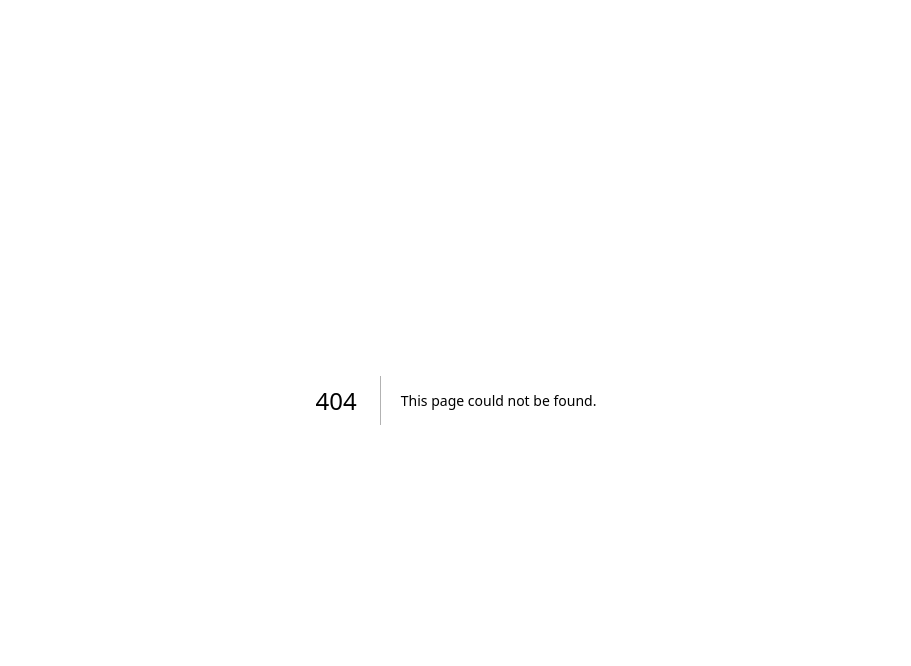
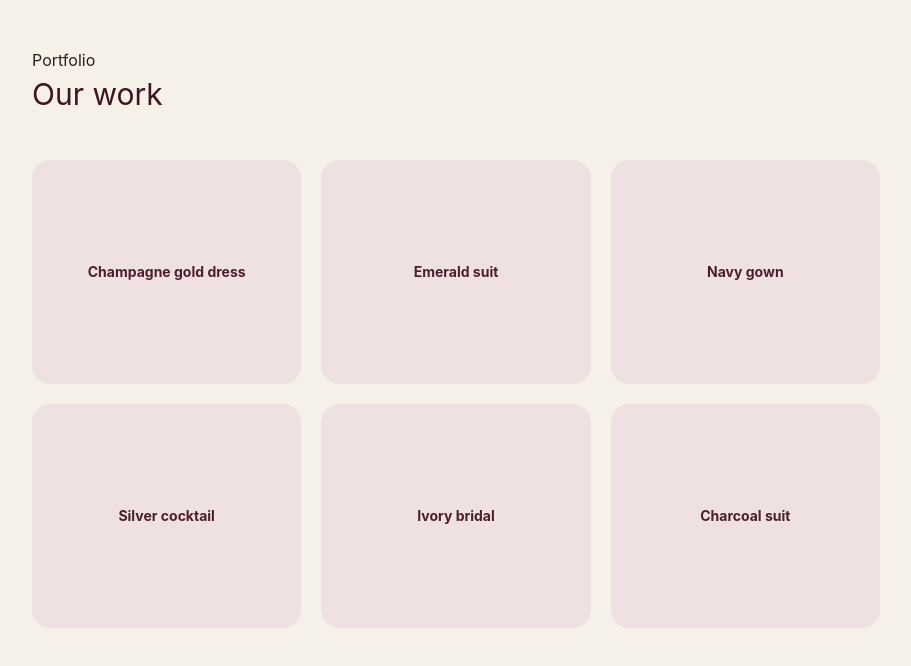
Before and after one commit to timiojo/clother-app, a Next.js app: page /portfolio in a window 1280 px wide. Before the commit this address had no page. Shown: the top 666 px of the page, without its empty margins (184-1095 px from the left). Built offline with nearby package versions, Linux system fonts and the light colour scheme.

Commit message:
app/portfolio/page.tsx

```diff
--- /dev/null
+++ b/app/portfolio/page.tsx
@@ -0,0 +1,20 @@
+import Link from "next/link";
+
+export default function PortfolioPage() {
+  return (
+    <div className="max-w-4xl mx-auto px-6 py-12 space-y-12">
+      <div>
+        <p className="micro">Portfolio</p>
+        <h1 className="serif text-3xl text-wine-900 mt-1">Our work</h1>
+      </div>
+
+      <div className="grid grid-cols-1 sm:grid-cols-2 lg:grid-cols-3 gap-5">
+        {["Champagne gold dress", "Emerald suit", "Navy gown", "Silver cocktail", "Ivory bridal", "Charcoal suit"].map((label, i) => (
+          <div key={i} className="bg-[#EFE0E2] h-56 rounded-lg flex items-center justify-center text-wine-700 font-bold text-sm group cursor-pointer hover:shadow-md transition">
+            {label}
+          </div>
+        ))}
+      </div>
+    </div>
+  );
+}
```
